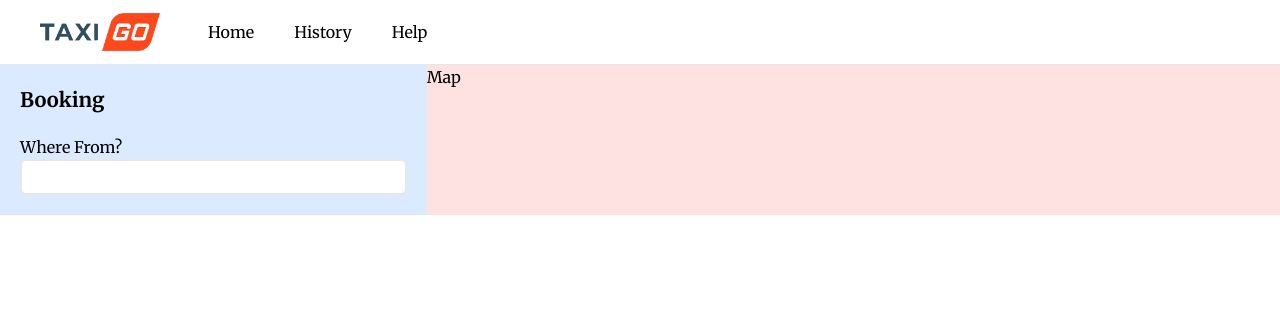
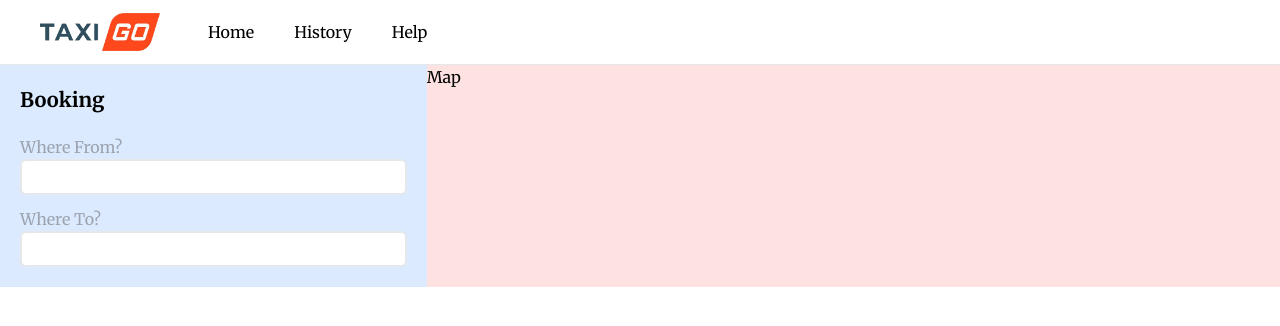
Before and after one commit to Argus-66/TaxiBooking-Frontend, a Next.js app: page / in a window 1280 px wide. Shown: the top 326 px of the page. Built offline with nearby package versions, Linux system fonts and the light colour scheme.

Commit message:
creation

```diff
--- a/components/Booking/AutoCompleteAddress.tsx
+++ b/components/Booking/AutoCompleteAddress.tsx
@@ -4,10 +4,17 @@ function AutoCompleteAddress() {
     return (
         <div className='mt-5'>
             <div>
-                <label >Where From?</label>
+                <label className='text-gray-400'>Where From?</label>
                 <input
                 type="text"
-                    className='bg-white p-1 border-[2px] w-full rounded-md outline-none'
+                    className='bg-white p-1 border-[2px] w-full rounded-md outline-none focus:border-yellow-300'
+                />
+            </div>
+            <div className='mt-3'>
+                <label className='text-gray-400'>Where To?</label>
+                <input
+                type="text"
+                    className='bg-white p-1 border-[2px] w-full rounded-md outline-none focus:border-yellow-300'
                 />
             </div>
         </div>
```
